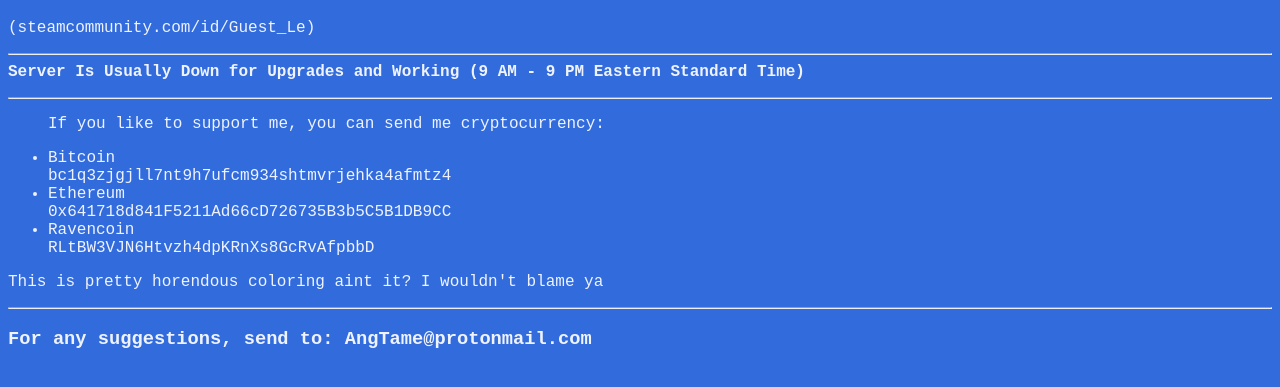
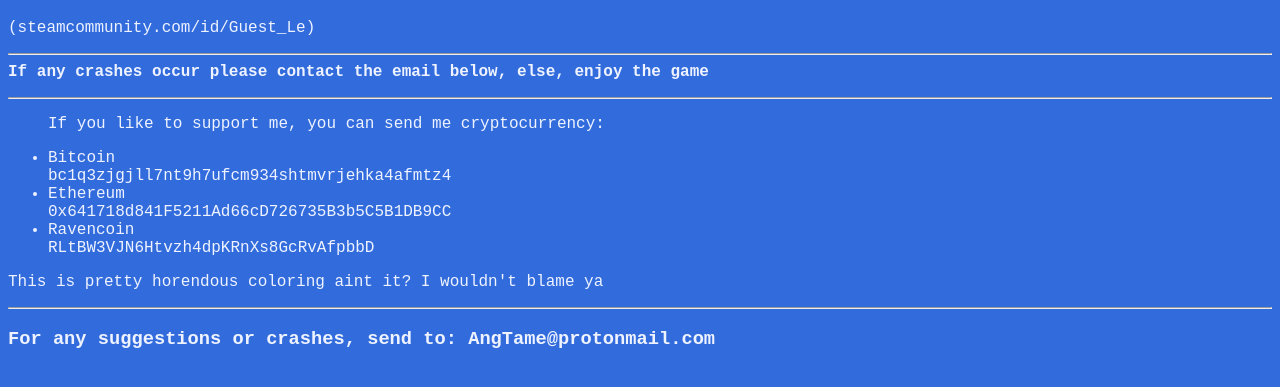
Before and after one commit to GuestLe/MOTD_TF2, a plain HTML site: page motd/index.html in a window 1280 px wide. Shown: the part 61-448 px from the top of the page. Drawn offline with Linux system fonts and the light colour scheme.

Commit message:
Update index.html

```diff
--- a/motd/index.html
+++ b/motd/index.html
@@ -4,7 +4,7 @@
 		<h1>Hello, Welcome to my Server Hosted by Guest Le</h1>
 		<p>(steamcommunity.com/id/Guest_Le)
 		<hr/>
-		<b>Server Is Usually Down for Upgrades and Working (9 AM - 9 PM Eastern Standard Time)</b></p>
+		<b>If any crashes occur please contact the email below, else, enjoy the game</b></p>
 		<hr/>
 	</head>
 	<body>
@@ -25,6 +25,6 @@
 		</ul>
 		<p> This is pretty horendous coloring aint it? I wouldn't blame ya </p>
 		<hr/>
-		<h3>For any suggestions, send to: AngTame@protonmail.com </h3>
+		<h3>For any suggestions or crashes, send to: AngTame@protonmail.com </h3>
 	</body>
 </html>
```
